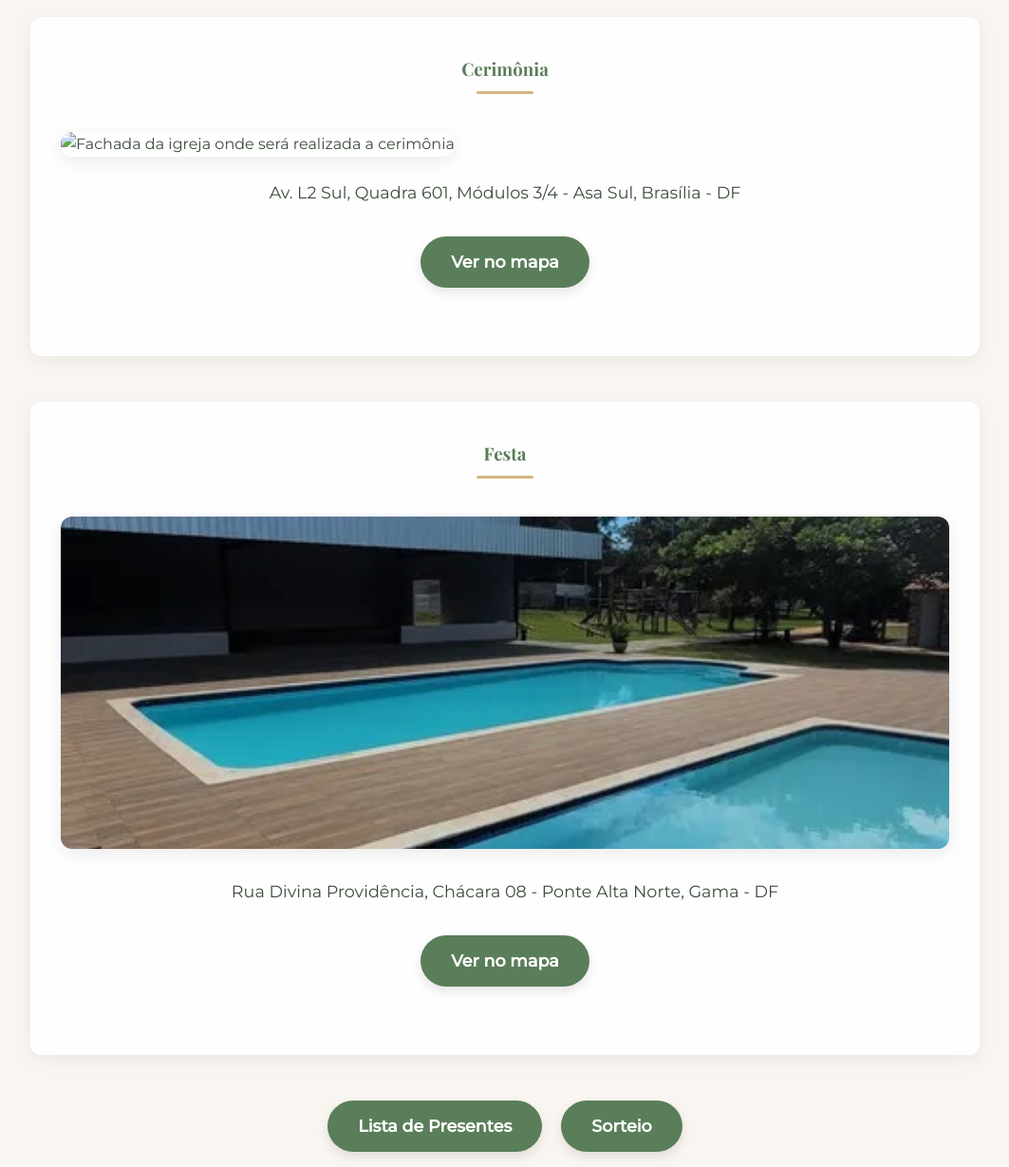
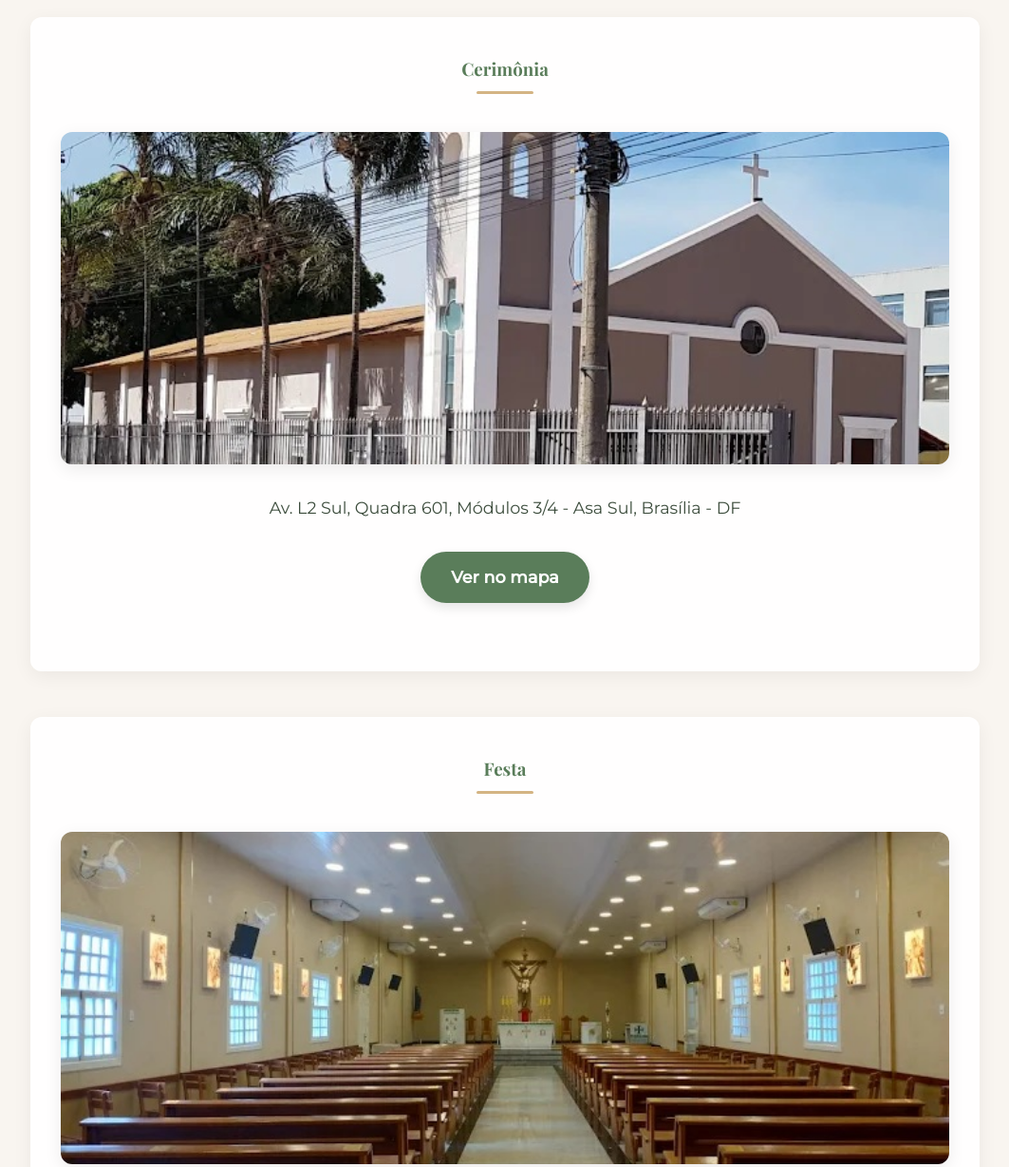
Before and after one commit to Railon3/site-casamento, a plain HTML site: page index.html in a window 1280 px wide. Shown: the part 2660-3889 px from the top of the page at 95% size, without its empty margins (108-1171 px from the left). Drawn offline with nearby package versions, Linux system fonts and the light colour scheme.

Commit message:
Update index.html

```diff
--- a/index.html
+++ b/index.html
@@ -418,7 +418,7 @@
   <!-- Localização Cerimônia -->
   <section class="location" aria-labelledby="cerimonia-title">
     <h3 id="cerimonia-title">Cerimônia</h3>
-    <img src="igreja/igreja externa.jpg" alt="Fachada da igreja onde será realizada a cerimônia" class="location-img" />
+    <img src="igreja/externa%20igreja.jpg" alt="Fachada da igreja onde será realizada a cerimônia" class="location-img" />
     <p>Av. L2 Sul, Quadra 601, Módulos 3/4 - Asa Sul, Brasília - DF</p>
     <div class="btn-container">
       <a
@@ -435,7 +435,7 @@
   <!-- Localização Festa -->
   <section class="location" aria-labelledby="festa-title">
     <h3 id="festa-title">Festa</h3>
-    <img src="evento/festa.jpg" alt="Local da festa de casamento decorado" class="location-img" />
+    <img src="igreja/interna%20igreja.jpg" alt="Vista interna da igreja da cerimônia" class="location-img" />
     <p>Rua Divina Providência, Chácara 08 - Ponte Alta Norte, Gama - DF</p>
     <div class="btn-container">
       <a
@@ -449,20 +449,19 @@
     </div>
   </section>
 
-  <!-- Botões de ação (REMOVIDO botón "Confirmar Presença") -->
+  <!-- Botões de ação -->
   <div class="btn-container" role="navigation" aria-label="Navegação principal do site">
     <a href="presentes.html" class="btn">Lista de Presentes</a>
     <a href="#sorteio" class="btn" id="sorteio-button">Sorteio</a>
   </div>
 
-  <!-- Confirmação de presença - REMOVIDA -->
+  <!-- Confirmação de presença REMOVIDA -->
 
   <!-- Rodapé -->
-  <footer class="footer" role="contentinfo" aria-label="Redes sociais do casal e informações">
+  <footer class="footer" role="contentinfo" aria-label="Redes sociais do casal e informações no rodapé">
     <a href="https://open.spotify.com/playlist/7IRDa27ZR2ouWWPGsdcz2B?si=51dfd98ef3ea40f9" target="_blank" rel="noopener noreferrer" aria-label="Playlist de Spotify do casamento">
       <img src="spotify.png" alt="Ícone Spotify" />
     </a>
-
     <div class="footer-info">
       💍 Cerimônia: Início pontualmente às 20h (cheguem com 30min de antecedência para não perderem nosso "Sim"!).
 
```
